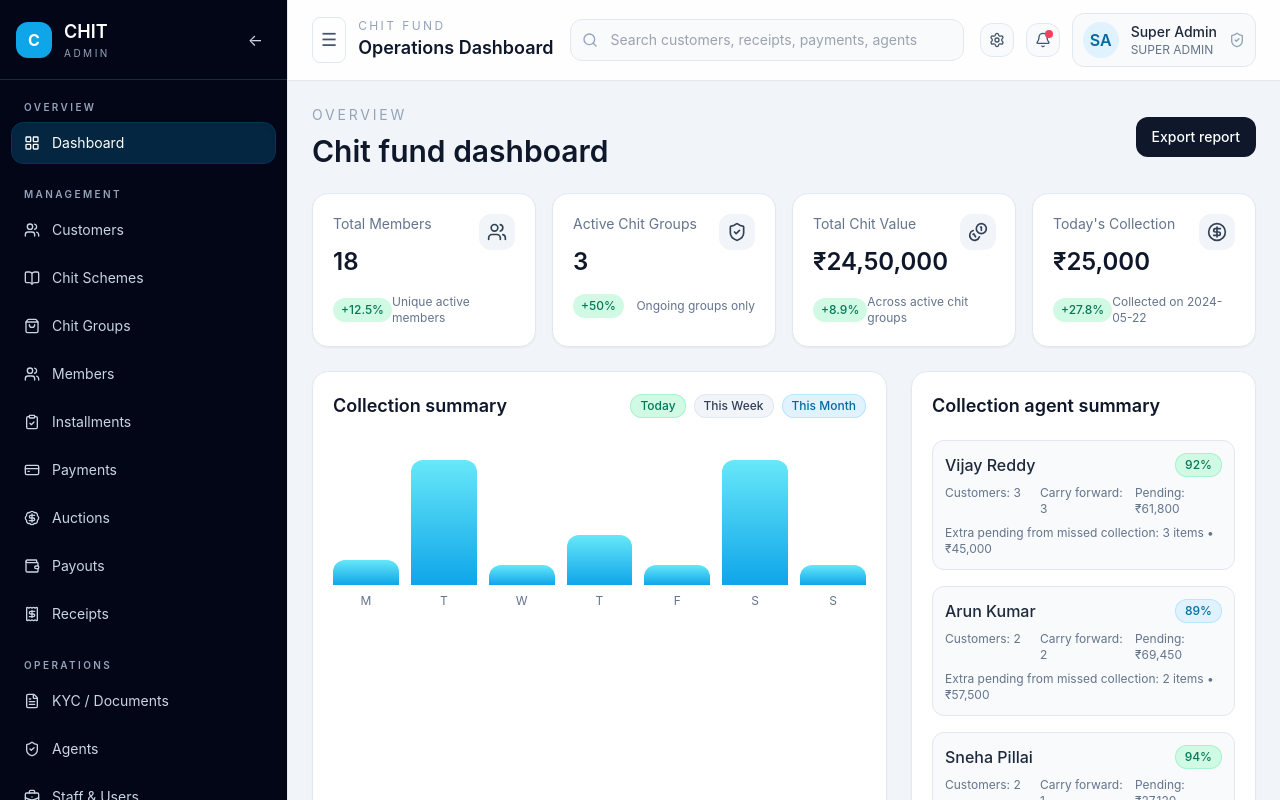
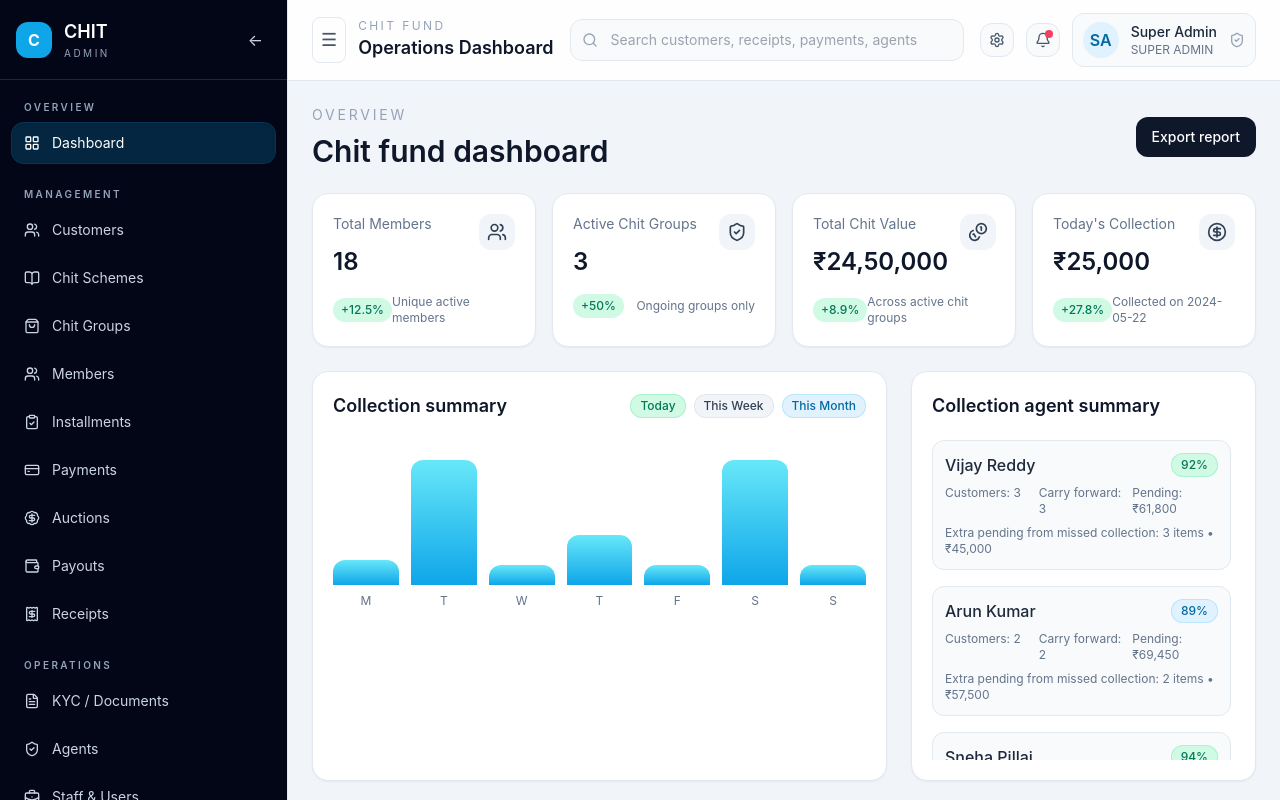
Before and after one commit to Gowtham7610124/chitfund, a React (Vite) app: page /login in a window 1280 px wide. Both pictures are taken after a click on the button "Login". Built offline with nearby package versions, Linux system fonts and the light colour scheme.

Commit message:
dashboard changes

```diff
--- a/src/pages/DashboardPage.tsx
+++ b/src/pages/DashboardPage.tsx
@@ -119,7 +119,7 @@ export const DashboardPage = () => {
 
         <div className="rounded-2xl border border-slate-200 bg-white p-5 shadow-sm">
           <h3 className="text-lg font-semibold text-slate-900">Collection agent summary</h3>
-          <div className="mt-5 space-y-4">
+          <div className="mt-5 max-h-[320px] space-y-4 overflow-y-auto pr-1">
             {collectionAgentSummary.map((agent) => (
               <div key={agent.name} className="rounded-xl border border-slate-200 bg-slate-50 p-3">
                 <div className="flex items-center justify-between">
@@ -149,9 +149,9 @@ export const DashboardPage = () => {
             <h3 className="text-lg font-semibold text-slate-900">Recent payments</h3>
             <button type="button" className="text-sm text-sky-600">View all</button>
           </div>
-          <div className="overflow-x-auto">
+          <div className="max-h-[320px] overflow-auto">
             <table className="min-w-full text-left text-sm">
-              <thead>
+              <thead className="sticky top-0 z-10 bg-white">
                 <tr className="border-b border-slate-200 text-slate-500">
                   <th className="pb-3 pr-4 font-medium">Receipt No</th>
                   <th className="pb-3 pr-4 font-medium">Customer</th>
@@ -182,7 +182,7 @@ export const DashboardPage = () => {
             <h3 className="text-lg font-semibold text-slate-900">Upcoming auctions</h3>
             <button type="button" className="text-sm text-sky-600">View all</button>
           </div>
-          <div className="space-y-4">
+          <div className="max-h-[320px] space-y-4 overflow-y-auto pr-1">
             {upcomingAuctions.map((auction) => (
               <div key={auction.id} className="rounded-xl border border-slate-200 bg-slate-50 p-3">
                 <div className="flex items-center justify-between">
```
